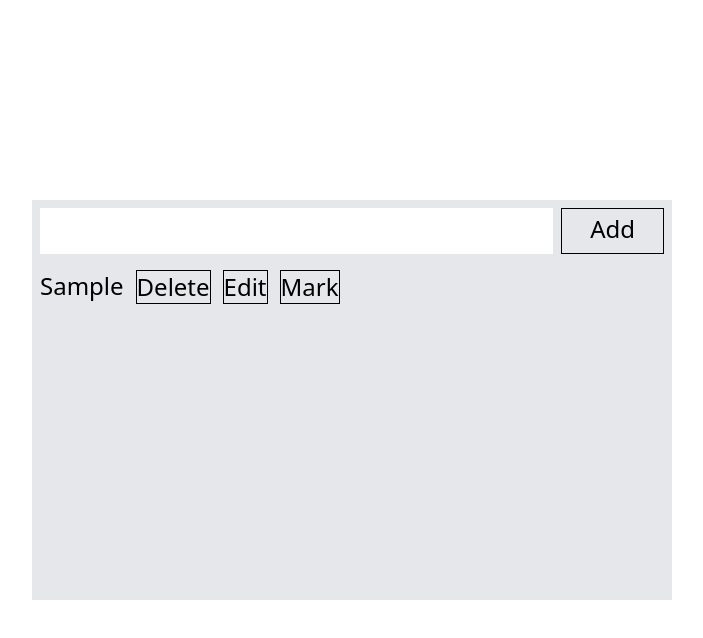
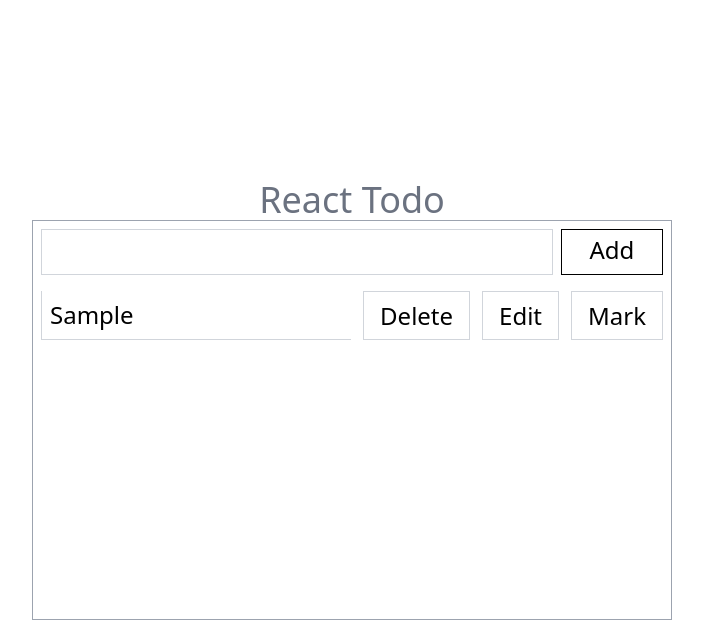
Before and after one commit to sandeshkhadka/react-todo, a React (Vite) app: page / in a window 1280 px wide. Both pictures are taken after typing "Sample" into the empty fields and a click on the button "Add". Shown: the top 638 px of the page, without its empty margins (288-991 px from the left). Built offline with nearby package versions, Linux system fonts and the light colour scheme.

Commit message:
style task view

```diff
--- a/src/App.jsx
+++ b/src/App.jsx
@@ -35,7 +35,7 @@ function taskReducer(tasks, action) {
             id: task.id,
             done: action.payload.status,
           };
-        }else {
+        } else {
           return task;
         }
       });
@@ -48,6 +48,7 @@ const App = () => {
   return (
     <div className="w-full h-screen flex flex-col justify-center items-center">
       <TodoContext.Provider value={taskReducerHook}>
+        <h1 className="text-4xl text-gray-500">React Todo</h1>
         <Screen />
       </TodoContext.Provider>
     </div>
--- /dev/null
+++ b/src/components/CheckMark.jsx
@@ -0,0 +1,18 @@
+const CheckMark = () => (
+  <svg
+    xmlns="http://www.w3.org/2000/svg"
+    fill="none"
+    viewBox="0 0 24 24"
+    strokeWidth={1.5}
+    stroke="currentColor"
+    className="w-6 h-6"
+  >
+    <path
+      strokeLinecap="round"
+      strokeLinejoin="round"
+      d="M4.5 12.75l6 6 9-13.5"
+    />
+  </svg>
+);
+
+export default CheckMark;
--- a/src/components/Screen.jsx
+++ b/src/components/Screen.jsx
@@ -12,7 +12,7 @@ const Screen = () => {
     return tmp;
   }
   return (
-    <div className="w-1/2 py-1 bg-gray-200 h-1/2 flex flex-col-reverse justify-end overflow-auto gap-1">
+    <div className="w-1/2 py-1 border border-gray-400 h-1/2 flex flex-col-reverse justify-end overflow-auto gap-1">
       <div className="overflow-scroll">
         {taskList
           ? taskList.map((task) => <Task taskObj={task} key={task.id} />)
@@ -40,11 +40,11 @@ const Screen = () => {
           type="text"
           ref={todoInput}
           name="todoInput"
-          className="basis-5/6"
+          className="basis-5/6 border border-gray-300"
         />
         <button
           type="submit"
-          className="pb-2 pt-1 text-2xl border border-black cursor-pointer basis-1/6"
+          className="pb-2 pt-1 text-2xl border border-black cursor-pointer basis-1/6 hover:bg-gray-600 hover:text-white"
         >
           Add
         </button>
--- a/src/components/Task.jsx
+++ b/src/components/Task.jsx
@@ -1,5 +1,6 @@
 import { useContext, useRef, useState } from "react";
 import TodoContext from "../todoContext";
+import CheckMark from "./CheckMark";
 const Task = (props) => {
   const { text, id, done } = props.taskObj;
   const [_, dispatch] = useContext(TodoContext);
@@ -43,24 +44,30 @@ const Task = (props) => {
   return (
     <div className="text-2xl p-2 w-full flex flex-row gap-3">
       <div
-        className={`${underEdit ? "hidden" : ""} ${marked ? "line-through" : ""
-          }`}
+        className={`${underEdit ? "hidden" : ""} ${
+          marked ? "bg-green-100" : ""
+        } border-l border-b border-gray-300 p-2 w-full flex`}
       >
-        {content}
+        <div className="w-full">{content}</div>
+
+        {marked ? <CheckMark /> : null}
       </div>
       <input
         ref={editBox}
         type="text"
         value={content}
-        className={underEdit ? "" : "hidden"}
+        className={`${
+          underEdit ? "" : "hidden"
+        } border-l border-b border-gray-300 p-2 w-full`}
         onChange={(e) => {
           setContent(e.target.value);
         }}
       />
 
       <button
-        className={`border border-black cursor-pointer ${underEdit ? "hidden" : ""
-          }`}
+        className={`border border-gray-300 px-4 hover:bg-blue-50 cursor-pointer ${
+          underEdit ? "hidden" : ""
+        }`}
         type="button"
         onClick={() => {
           dispatch({ type: "delete", payload: { id: id } });
@@ -71,31 +78,35 @@ const Task = (props) => {
       <button
         type="button"
         onClick={handleEditClick}
-        className={`border border-black cursor-pointer ${underEdit || marked ? "hidden" : ""
-          }`}
+        className={`border  border-gray-300 px-4 hover:bg-blue-50 cursor-pointer ${
+          underEdit || marked ? "hidden" : ""
+        }`}
       >
         Edit
       </button>
       <button
         type="button"
         onClick={handleSumbitClick}
-        className={`border border-black cursor-pointer ${underEdit ? "" : "hidden"
-          }`}
+        className={`border border-gray-300 px-4 hover:bg-blue-50 cursor-pointer ${
+          underEdit ? "" : "hidden"
+        }`}
       >
         Submit
       </button>
       <button
         type="button"
-        className={`border border-black cursor-pointer ${marked || underEdit ? "hidden" : ""
-          }`}
+        className={`border border-gray-300 px-4 hover:bg-blue-50 cursor-pointer ${
+          marked || underEdit ? "hidden" : ""
+        }`}
         onClick={handleMark}
       >
         Mark
       </button>
       <button
         type="button"
-        className={`border border-black cursor-pointer ${marked ? "" : "hidden"
-          }`}
+        className={`border border-gray-300 px-4 hover:bg-blue-50 cursor-pointer ${
+          marked ? "" : "hidden"
+        }`}
         onClick={handleUnMark}
       >
         Unmark
```
